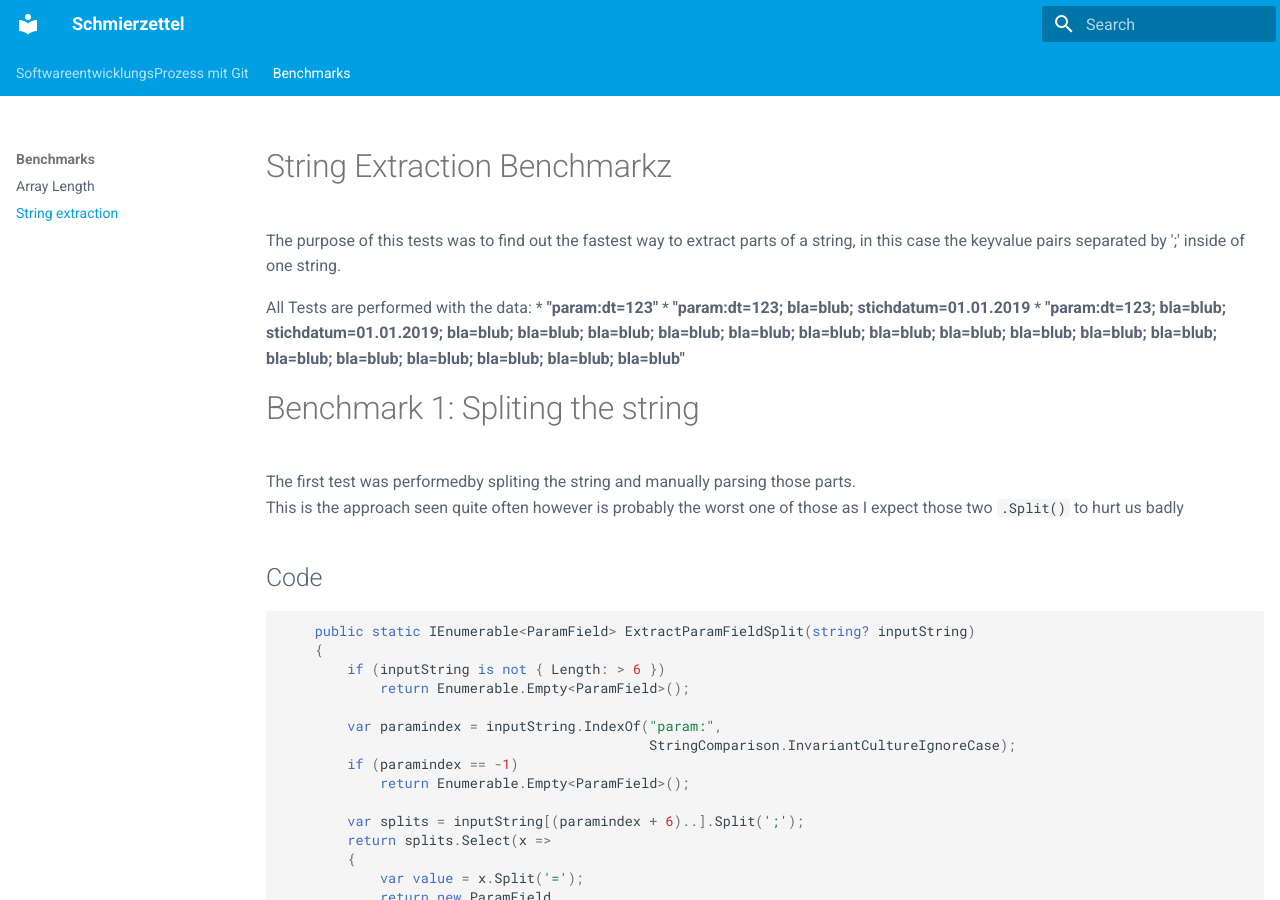
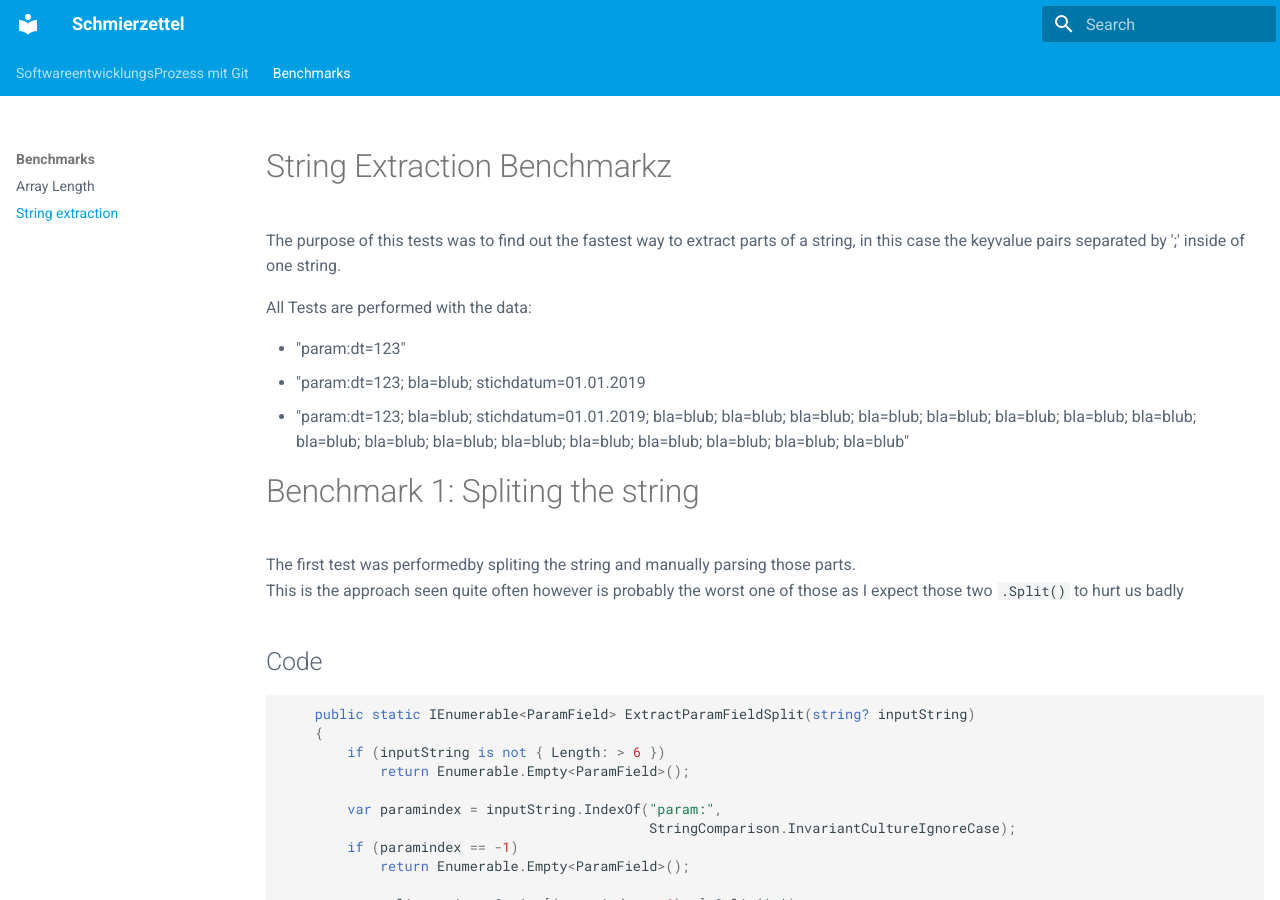
Before and after one commit to SimonSchwendele/Schmierzettel, an MkDocs documentation site: the page built from docs/StringExtract.md, in a window 1280 px wide and 900 px high. Built offline with MkDocs 1.6.1 and Material for MkDocs 9.7.7, drawn with Linux system fonts in a browser that asks for light colours.

```diff
--- a/docs/StringExtract.md
+++ b/docs/StringExtract.md
@@ -4,9 +4,10 @@ The purpose of this tests was to find out the fastest way to extract parts of a
 separated by ';' inside of one string.
 
 All Tests are performed with the data:
-* **"param:dt=123"**
-* **"param:dt=123; bla=blub; stichdatum=01.01.2019**
-* **"param:dt=123; bla=blub; stichdatum=01.01.2019; bla=blub; bla=blub; bla=blub; bla=blub; bla=blub; bla=blub; bla=blub; bla=blub; bla=blub; bla=blub; bla=blub; bla=blub; bla=blub; bla=blub; bla=blub; bla=blub; bla=blub"**
+
+* "param:dt=123"
+* "param:dt=123; bla=blub; stichdatum=01.01.2019
+* "param:dt=123; bla=blub; stichdatum=01.01.2019; bla=blub; bla=blub; bla=blub; bla=blub; bla=blub; bla=blub; bla=blub; bla=blub; bla=blub; bla=blub; bla=blub; bla=blub; bla=blub; bla=blub; bla=blub; bla=blub; bla=blub"
 
 # Benchmark 1: Spliting the string
 The first test was performedby spliting the string and manually parsing those parts.
```
